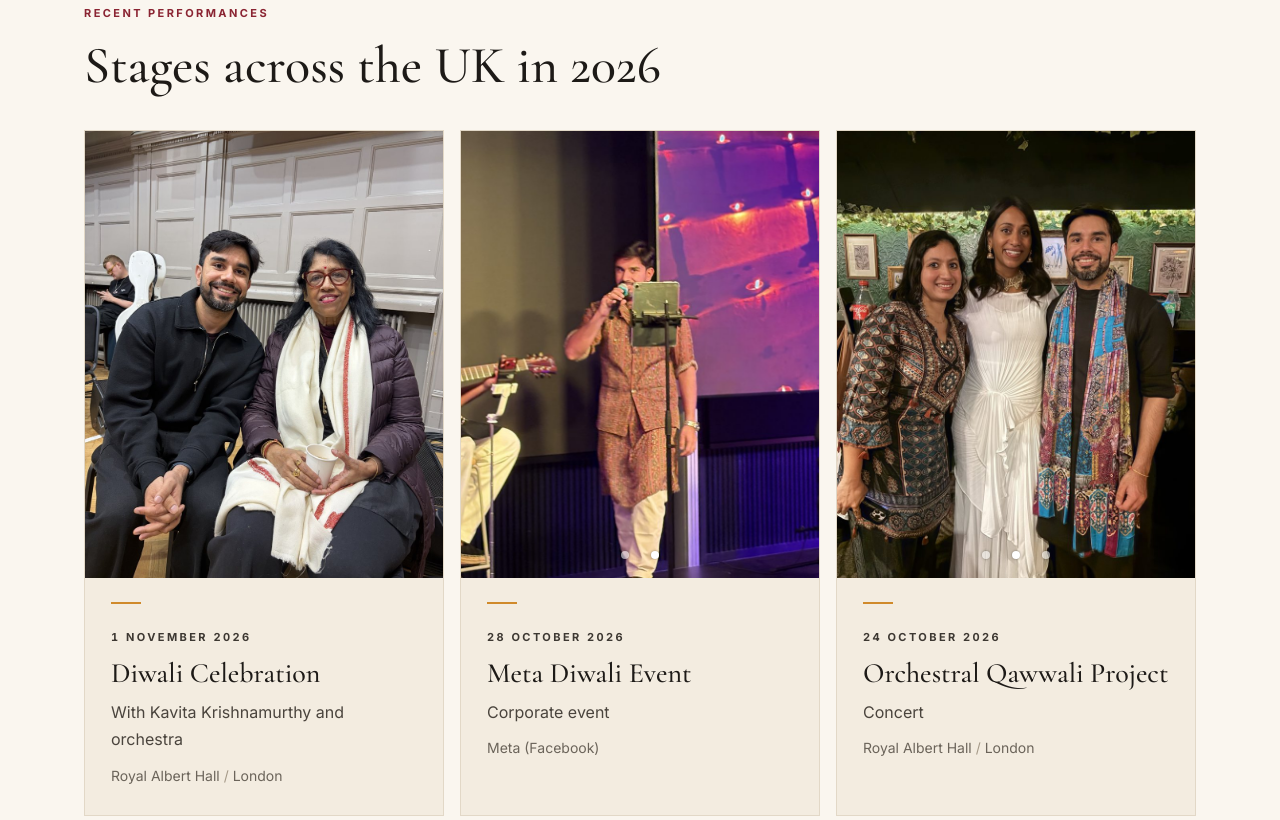
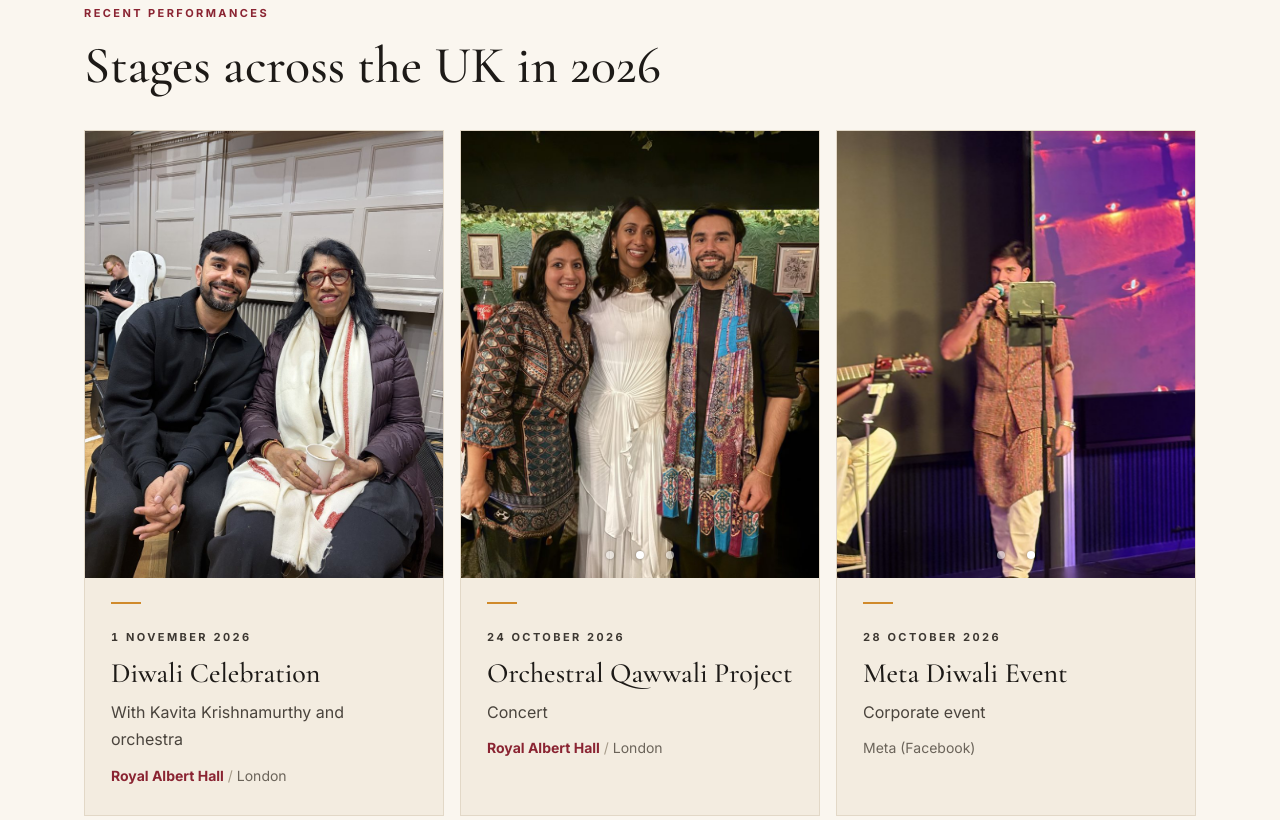
Before and after one commit to shiveksacklecha/shiveksacklecha.github.io, a plain HTML site: page preview.html in a window 1280 px wide. Shown: the part 1760-2580 px from the top of the page. Drawn offline with nearby package versions, Linux system fonts and the light colour scheme.

Commit message:
Preview: Royal Albert Hall shows first, venue in bold
Co-Authored-By: Claude Opus 5.5 <noreply@anthropic.com>
Claude-Session: https://claude.ai/code/session_01YFvoUK7KeNeTGYV4d2CPkr

```diff
--- a/preview.html
+++ b/preview.html
@@ -111,7 +111,15 @@ a:focus-visible{outline:2px solid #8a2432;outline-offset:3px}
 <p style="margin: 0; font-size: 11px; font-weight: 700; letter-spacing: 0.22em; text-transform: uppercase; color: #3d3832; font-variant-numeric: tabular-nums">1 November 2026</p>
 <h3 style="margin: 0; font-family: 'Cormorant Garamond', Georgia, serif; font-weight: 500; font-size: 28px; line-height: 1.15">Diwali Celebration</h3>
 <p style="margin: 0; color: #4a443d">With Kavita Krishnamurthy and orchestra</p>
-<p style="margin: 0; font-size: 14px; color: #6b645a">Royal Albert Hall <span style="color: #a59a88">/</span> London</p>
+<p style="margin: 0; font-size: 14px; color: #6b645a"><strong style="color: #8a2432; font-weight: 700">Royal Albert Hall</strong> <span style="color: #a59a88">/</span> London</p>
+</div>
+<div style="border: 1px solid #e2d8c7; background: #f3ece0; padding: 26px 26px 28px; display: flex; flex-direction: column; gap: 10px">
+<div class="ec"><img class="on" src="images/oqp1.jpg" alt="Shivek Sacklecha backstage at the Royal Albert Hall" style="object-position:center 30%"><img class="" src="images/oqp2.jpg" alt="Shivek Sacklecha with fellow performers at the Orchestral Qawwali Project" style="object-position:center 30%"><img class="" src="images/oqp3.jpg" alt="Shivek Sacklecha with a fellow performer at the Orchestral Qawwali Project" style="object-position:center 30%"><div class="ec-dots"><button type="button" aria-label="Photo 1" class="on"></button><button type="button" aria-label="Photo 2" class=""></button><button type="button" aria-label="Photo 3" class=""></button></div></div>
+<div aria-hidden="true" style="width: 30px; height: 2px; background: #d08a2b; margin-bottom: 14px"></div>
+<p style="margin: 0; font-size: 11px; font-weight: 700; letter-spacing: 0.22em; text-transform: uppercase; color: #3d3832; font-variant-numeric: tabular-nums">24 October 2026</p>
+<h3 style="margin: 0; font-family: 'Cormorant Garamond', Georgia, serif; font-weight: 500; font-size: 28px; line-height: 1.15">Orchestral Qawwali Project</h3>
+<p style="margin: 0; color: #4a443d">Concert</p>
+<p style="margin: 0; font-size: 14px; color: #6b645a"><strong style="color: #8a2432; font-weight: 700">Royal Albert Hall</strong> <span style="color: #a59a88">/</span> London</p>
 </div>
 <div style="border: 1px solid #e2d8c7; background: #f3ece0; padding: 26px 26px 28px; display: flex; flex-direction: column; gap: 10px">
 <div class="ec"><img class="on" src="images/meta2.jpg" alt="Shivek Sacklecha singing with guitar and cajon at the Meta Diwali event" style="object-position:47% center"><img src="images/meta1.jpg" alt="Shivek Sacklecha performing at the Meta Diwali event" style="object-position:48% center"><div class="ec-dots"><button type="button" aria-label="Photo 1" class="on"></button><button type="button" aria-label="Photo 2"></button></div></div>
@@ -120,14 +128,6 @@ a:focus-visible{outline:2px solid #8a2432;outline-offset:3px}
 <h3 style="margin: 0; font-family: 'Cormorant Garamond', Georgia, serif; font-weight: 500; font-size: 28px; line-height: 1.15">Meta Diwali Event</h3>
 <p style="margin: 0; color: #4a443d">Corporate event</p>
 <p style="margin: 0; font-size: 14px; color: #6b645a">Meta (Facebook)</p>
-</div>
-<div style="border: 1px solid #e2d8c7; background: #f3ece0; padding: 26px 26px 28px; display: flex; flex-direction: column; gap: 10px">
-<div class="ec"><img class="on" src="images/oqp1.jpg" alt="Shivek Sacklecha backstage at the Royal Albert Hall" style="object-position:center 30%"><img class="" src="images/oqp2.jpg" alt="Shivek Sacklecha with fellow performers at the Orchestral Qawwali Project" style="object-position:center 30%"><img class="" src="images/oqp3.jpg" alt="Shivek Sacklecha with a fellow performer at the Orchestral Qawwali Project" style="object-position:center 30%"><div class="ec-dots"><button type="button" aria-label="Photo 1" class="on"></button><button type="button" aria-label="Photo 2" class=""></button><button type="button" aria-label="Photo 3" class=""></button></div></div>
-<div aria-hidden="true" style="width: 30px; height: 2px; background: #d08a2b; margin-bottom: 14px"></div>
-<p style="margin: 0; font-size: 11px; font-weight: 700; letter-spacing: 0.22em; text-transform: uppercase; color: #3d3832; font-variant-numeric: tabular-nums">24 October 2026</p>
-<h3 style="margin: 0; font-family: 'Cormorant Garamond', Georgia, serif; font-weight: 500; font-size: 28px; line-height: 1.15">Orchestral Qawwali Project</h3>
-<p style="margin: 0; color: #4a443d">Concert</p>
-<p style="margin: 0; font-size: 14px; color: #6b645a">Royal Albert Hall <span style="color: #a59a88">/</span> London</p>
 </div>
 <div style="border: 1px solid #e2d8c7; background: #f3ece0; padding: 26px 26px 28px; display: flex; flex-direction: column; gap: 10px">
 <div class="ec"><img class="on" src="images/ab1.jpg" alt="Shivek Sacklecha singing at Aabahon 2026, Chiswick Town Hall" style="object-position:50% 40%"><img class="" src="images/ab2.jpg" alt="Shivek Sacklecha singing at Aabahon 2026" style="object-position:50% 30%"><img class="" src="images/ab3.jpg" alt="Guitarist performing at Aabahon 2026" style="object-position:50% 35%"><div class="ec-dots"><button type="button" aria-label="Photo 1" class="on"></button><button type="button" aria-label="Photo 2" class=""></button><button type="button" aria-label="Photo 3" class=""></button></div></div>
```
